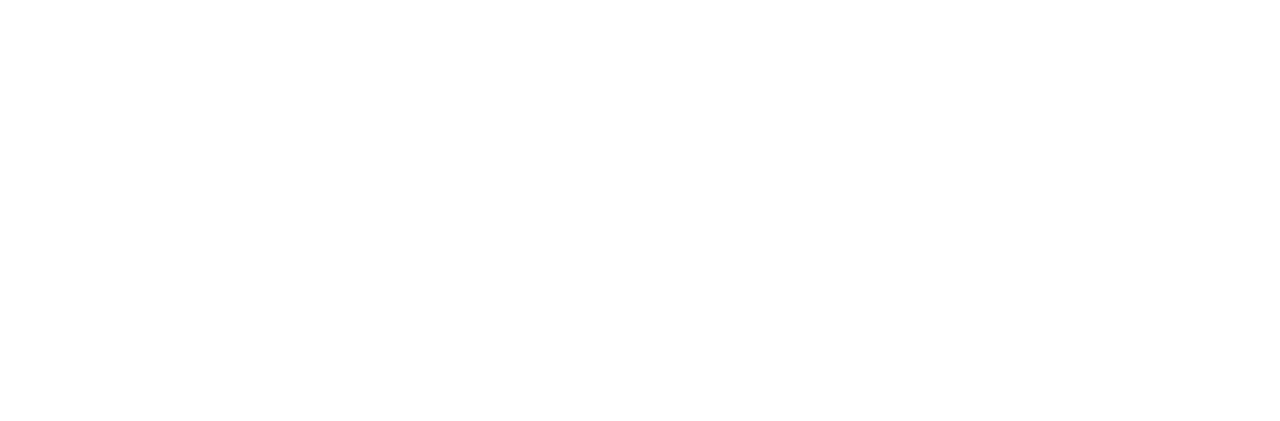
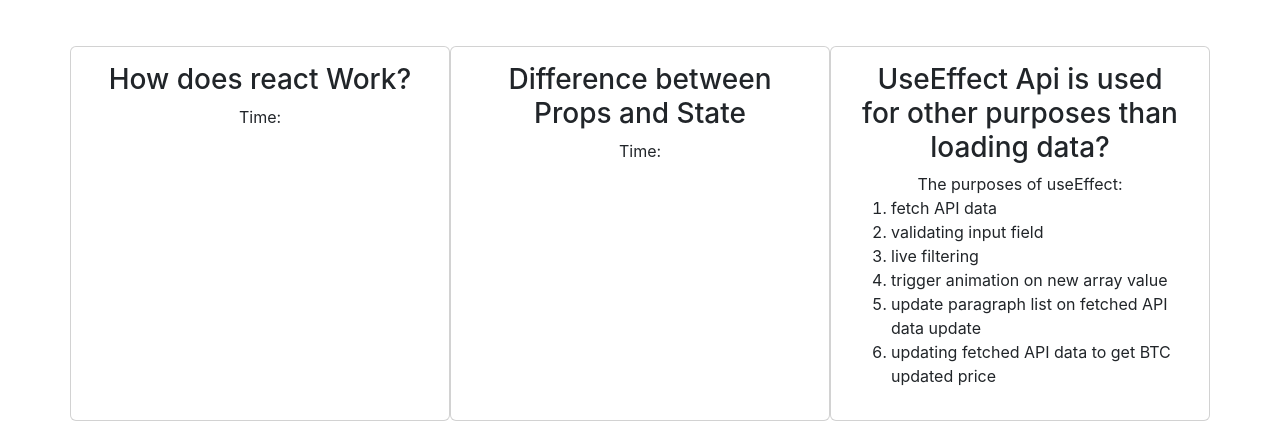
Before and after one commit to zobayertihan/Anime_Freak, a React (Create React App) app: page / in a window 1280 px wide. Shown: the part 1122-1543 px from the top of the page. Before the commit the page ends 1168 px from the top, so only its background shows below. Built offline with nearby package versions, Linux system fonts and the light colour scheme.

Commit message:
Question-1

```diff
--- a/package.json
+++ b/package.json
@@ -8,7 +8,9 @@
     "@testing-library/user-event": "^13.5.0",
     "react": "^18.2.0",
     "react-dom": "^18.2.0",
-    "react-scripts": "5.0.1",
+    "react-scripts": "^2.1.3",
+    "react-toastify": "^9.0.3",
+    "toastify": "^2.0.1",
     "web-vitals": "^2.1.4"
   },
   "scripts": {
--- a/src/Components/Homepage/Homepage.js
+++ b/src/Components/Homepage/Homepage.js
@@ -5,13 +5,20 @@
 import Personal from '../Personal/Personal';
 
 
+// import { ToastContainer, toast } from 'react-toastify';
+// import 'react-toastify/dist/ReactToastify.css';
+
+
 
 const Homepage = () => {
 
     const [contents, setContents] = useState([]);
+
     const [watch, setWatch] = useState([0]);
+
     const x = localStorage.getItem('breakTime')
     const [breaks, setBreaks] = useState([x]);
+
     useEffect(() => {
         fetch('data.json')
             .then(res => res.json())
@@ -19,10 +26,10 @@
     }, [])
 
     const addToField = (time) => {
-
         const newWatchTime = parseInt(watch) + time;
         setWatch(newWatchTime)
     }
+
     const addBreakTime = (value) => {
         // localStorage.getItem("breakTime", value)
         // localStorage.getItem(value)
@@ -30,6 +37,8 @@
         setBreaks(newBreakTime)
         localStorage.setItem("breakTime", newBreakTime);
     }
+
+    // const notify = () => toast("Wow so easy!");
 
     return (
         <div>
@@ -58,7 +67,38 @@
                             watch={watch}
                             breaks={breaks}
                         ></Details>
-                        <button className='btn btn-primary'>Acitivity Complete</button>
+                        <div>
+                            <button className='btn btn-primary'>Acitivity Complete</button>
+                            {/* <ToastContainer /> */}
+                        </div>
+                    </div>
+                </div>
+                <div className="row">
+                    <div className="col card">
+                        <div className="card-body">
+                            <h3 className="card-title">How does react Work?</h3>
+                            <p className="card-text">Time: </p>
+                        </div>
+                    </div>
+                    <div className="col card">
+                        <div className="card-body">
+                            <h3 className="card-title">Difference between Props and State</h3>
+                            <p className="card-text">Time: </p>
+                        </div>
+                    </div>
+                    <div className="col card">
+                        <div className="card-body">
+                            <h3 className="card-title">UseEffect Api is used for other purposes than loading data?</h3>
+                            <p className="card-text">The purposes of useEffect: <ol className='text-start'>
+                                <li>fetch API data</li>
+                                <li>validating input field</li>
+                                <li>live filtering</li>
+                                <li>trigger animation on new array value</li>
+                                <li>update paragraph list on fetched API data update</li>
+                                <li>updating fetched API data to get BTC updated price</li>
+                            </ol>
+                            </p>
+                        </div>
                     </div>
                 </div>
             </section>
```
Also changed, not shown: src/App.js (+6 -1 lines), 1 other file (tests, documents, lock files or other folders).
